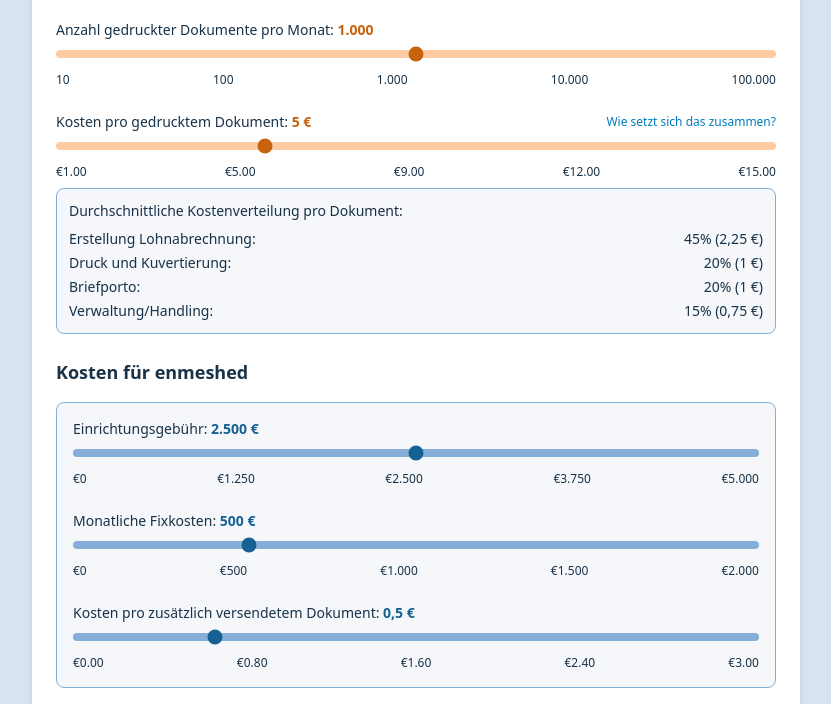
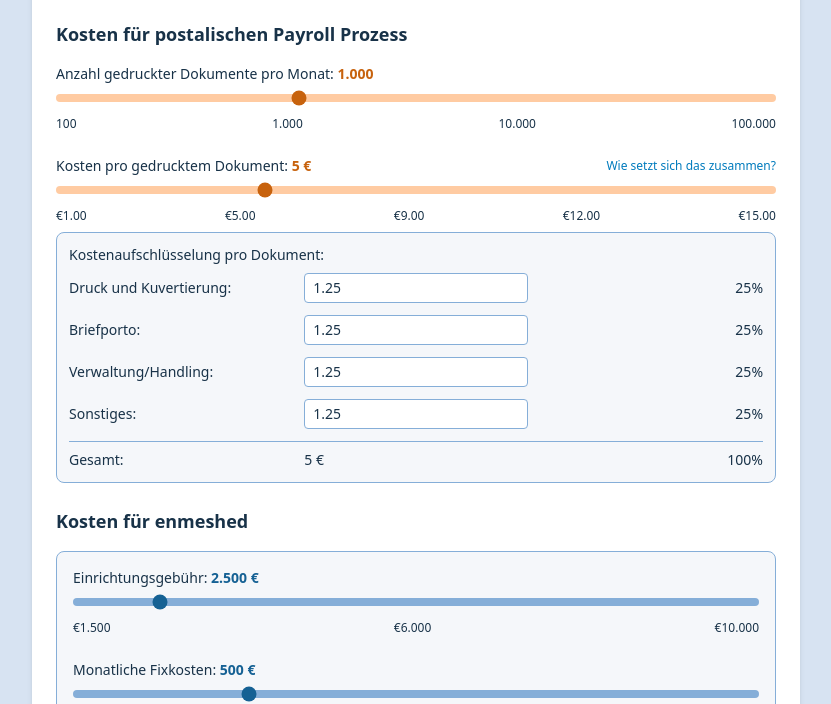
Before and after one commit to fatschi/fatschi.github.io, a plain HTML site: page calculator_v2.html in a window 1280 px wide. Both pictures are taken after a click on the button "Wie setzt sich das zusammen?". Shown: the part 96-800 px from the top of the page, without its empty margins (224-1055 px from the left). Drawn offline with nearby package versions, Linux system fonts and the light colour scheme.

Commit message:
fix: update feedback

```diff
--- a/calculator_v2.html
+++ b/calculator_v2.html
@@ -40,6 +40,9 @@
         </h1>
 
         <div class="mb-8">
+          <h3 class="text-lg font-semibold text-secondary mb-4">
+            Kosten für postalischen Payroll Prozess
+          </h3>
           <div class="grid grid-cols-1 gap-6">
             <!-- Document count slider -->
             <div class="space-y-2">
@@ -59,12 +62,11 @@
                 type="range"
                 v-model.number="sliderValue"
                 min="0"
-                max="100"
+                max="10000"
                 class="w-full h-2 bg-medium-orange rounded-lg appearance-none cursor-pointer accent-accent"
                 @input="updatePayrollCount"
               />
               <div class="flex justify-between text-xs text-secondary">
-                <span>10</span>
                 <span>100</span>
                 <span>1.000</span>
                 <span>10.000</span>
@@ -114,32 +116,66 @@
                 class="mt-3 p-3 bg-input-bg rounded-lg text-sm text-secondary border border-medium-blue"
               >
                 <h4 class="font-medium mb-2">
-                  Durchschnittliche Kostenverteilung pro Dokument:
+                  Kostenaufschlüsselung pro Dokument:
                 </h4>
-                <ul class="space-y-1">
-                  <li class="flex justify-between">
-                    <span>Erstellung Lohnabrechnung:</span>
-                    <span class="font-medium"
-                      >45% ({{ formatCurrency(manualCost * 0.45) }})</span
+                <ul class="space-y-3">
+                  <li class="flex items-center gap-3">
+                    <span class="w-1/3">Druck und Kuvertierung:</span>
+                    <input
+                      type="number"
+                      v-model.number="costBreakdown.printing"
+                      @input="updateManualCostFromBreakdown"
+                      class="w-1/3 px-2 py-1 border border-medium-blue rounded"
+                    />
+                    <span class="w-1/3 text-right"
+                      >{{ calculatePercentage(costBreakdown.printing) }}%</span
                     >
                   </li>
-                  <li class="flex justify-between">
-                    <span>Druck und Kuvertierung:</span>
-                    <span class="font-medium"
-                      >20% ({{ formatCurrency(manualCost * 0.20) }})</span
+                  <li class="flex items-center gap-3">
+                    <span class="w-1/3">Briefporto:</span>
+                    <input
+                      type="number"
+                      v-model.number="costBreakdown.postage"
+                      @input="updateManualCostFromBreakdown"
+                      class="w-1/3 px-2 py-1 border border-medium-blue rounded"
+                    />
+                    <span class="w-1/3 text-right"
+                      >{{ calculatePercentage(costBreakdown.postage) }}%</span
                     >
                   </li>
-                  <li class="flex justify-between">
-                    <span>Briefporto:</span>
-                    <span class="font-medium"
-                      >20% ({{ formatCurrency(manualCost * 0.20) }})</span
+                  <li class="flex items-center gap-3">
+                    <span class="w-1/3">Verwaltung/Handling:</span>
+                    <input
+                      type="number"
+                      v-model.number="costBreakdown.administration"
+                      @input="updateManualCostFromBreakdown"
+                      class="w-1/3 px-2 py-1 border border-medium-blue rounded"
+                    />
+                    <span class="w-1/3 text-right"
+                      >{{ calculatePercentage(costBreakdown.administration)
+                      }}%</span
                     >
                   </li>
-                  <li class="flex justify-between">
-                    <span>Verwaltung/Handling:</span>
-                    <span class="font-medium"
-                      >15% ({{ formatCurrency(manualCost * 0.15) }})</span
+                  <li class="flex items-center gap-3">
+                    <span class="w-1/3">Sonstiges:</span>
+                    <input
+                      type="number"
+                      v-model.number="costBreakdown.other"
+                      @input="updateManualCostFromBreakdown"
+                      class="w-1/3 px-2 py-1 border border-medium-blue rounded"
+                    />
+                    <span class="w-1/3 text-right"
+                      >{{ calculatePercentage(costBreakdown.other) }}%</span
                     >
+                  </li>
+                  <li
+                    class="flex items-center gap-3 pt-2 border-t border-medium-blue"
+                  >
+                    <span class="w-1/3 font-medium">Gesamt:</span>
+                    <span class="w-1/3 font-medium"
+                      >{{ formatCurrency(totalBreakdownCost) }}</span
+                    >
+                    <span class="w-1/3 text-right font-medium">100%</span>
                   </li>
                 </ul>
               </div>
@@ -169,17 +205,15 @@
                       id="setupFee"
                       type="range"
                       v-model.number="setupFee"
-                      min="0"
-                      max="5000"
+                      min="1500"
+                      max="10000"
                       step="100"
                       class="w-full h-2 bg-medium-blue rounded-lg appearance-none cursor-pointer accent-dark-blue"
                     />
                     <div class="flex justify-between text-xs text-secondary">
-                      <span>€0</span>
-                      <span>€1.250</span>
-                      <span>€2.500</span>
-                      <span>€3.750</span>
-                      <span>€5.000</span>
+                      <span>€1.500</span>
+                      <span>€6.000</span>
+                      <span>€10.000</span>
                     </div>
                   </div>
 
@@ -233,14 +267,12 @@
                       v-model.number="solutionCostPerDocument"
                       min="0"
                       max="3"
-                      step="0.2"
+                      step="0.25"
                       class="w-full h-2 bg-medium-blue rounded-lg appearance-none cursor-pointer accent-dark-blue"
                     />
                     <div class="flex justify-between text-xs text-secondary">
                       <span>€0.00</span>
-                      <span>€0.80</span>
-                      <span>€1.60</span>
-                      <span>€2.40</span>
+                      <span>€1.50</span>
                       <span>€3.00</span>
                     </div>
                   </div>
@@ -321,25 +353,24 @@
     </div>
 
     <script>
-      const { createApp, ref, computed } = Vue;
+      const { createApp, ref, computed, watch } = Vue;
 
       createApp({
         setup() {
           // State
-          const sliderValue = ref(50);
+          const sliderValue = ref(3333.33);
           const payrollCount = ref(1000);
           const manualCost = ref(5.0);
           const setupFee = ref(2500);
           const monthlyFee = ref(500);
           const solutionCostPerDocument = ref(0.5);
-          const showCostBreakdown = ref(false);
 
           // Convert slider position (0-100) to exponential value (10-100,000)
           const updatePayrollCount = () => {
-            const minValue = 10;
+            const minValue = 100;
             const maxValue = 100000;
             // Exponential scaling
-            const scale = Math.pow(maxValue / minValue, 1 / 100);
+            const scale = Math.pow(maxValue / minValue, 1 / 10000);
             payrollCount.value = Math.round(
               minValue * Math.pow(scale, sliderValue.value)
             );
@@ -432,6 +463,61 @@
           // Initialize
           updatePayrollCount();
 
+          // Cost breakdown state
+          const costBreakdown = ref({
+            printing: 1.0,
+            postage: 1.0,
+            administration: 1,
+            other: 1,
+          });
+
+          const showCostBreakdown = ref(false);
+
+          // Calculate total from breakdown
+          const totalBreakdownCost = computed(() => {
+            return Object.values(costBreakdown.value).reduce(
+              (sum, val) => sum + val,
+              0
+            );
+          });
+
+          // Update manual cost when breakdown changes
+          const updateManualCostFromBreakdown = () => {
+            manualCost.value = totalBreakdownCost.value;
+          };
+
+          // Update breakdown when slider changes
+          const updateBreakdownFromManualCost = () => {
+            const total = manualCost.value;
+            // Keep proportions but adjust to new total
+            const currentTotal = totalBreakdownCost.value;
+            if (currentTotal > 0) {
+              const factor = total / currentTotal;
+              for (const key in costBreakdown.value) {
+                costBreakdown.value[key] = parseFloat(
+                  (costBreakdown.value[key] * factor).toFixed(2)
+                );
+              }
+            }
+          };
+
+          // Calculate percentage for each component
+          const calculatePercentage = (value) => {
+            if (manualCost.value === 0) return 0;
+            return Math.round((value / manualCost.value) * 100);
+          };
+
+          // [Previous computed properties remain the same]
+
+          // Watch manualCost to update breakdown
+          watch(manualCost, () => {
+            updateBreakdownFromManualCost();
+          });
+
+          // Initialize
+          updatePayrollCount();
+          updateBreakdownFromManualCost();
+
           return {
             sliderValue,
             payrollCount,
@@ -440,7 +526,6 @@
             setupFee,
             monthlyFee,
             solutionCostPerDocument,
-            showCostBreakdown,
             manualTotal,
             manualTotalYearly,
             firstMonthCost,
@@ -453,6 +538,11 @@
             cumulativeSavings,
             formatCurrency,
             updatePayrollCount,
+            costBreakdown,
+            showCostBreakdown,
+            totalBreakdownCost,
+            updateManualCostFromBreakdown,
+            calculatePercentage,
           };
         },
       }).mount("#app");
```
